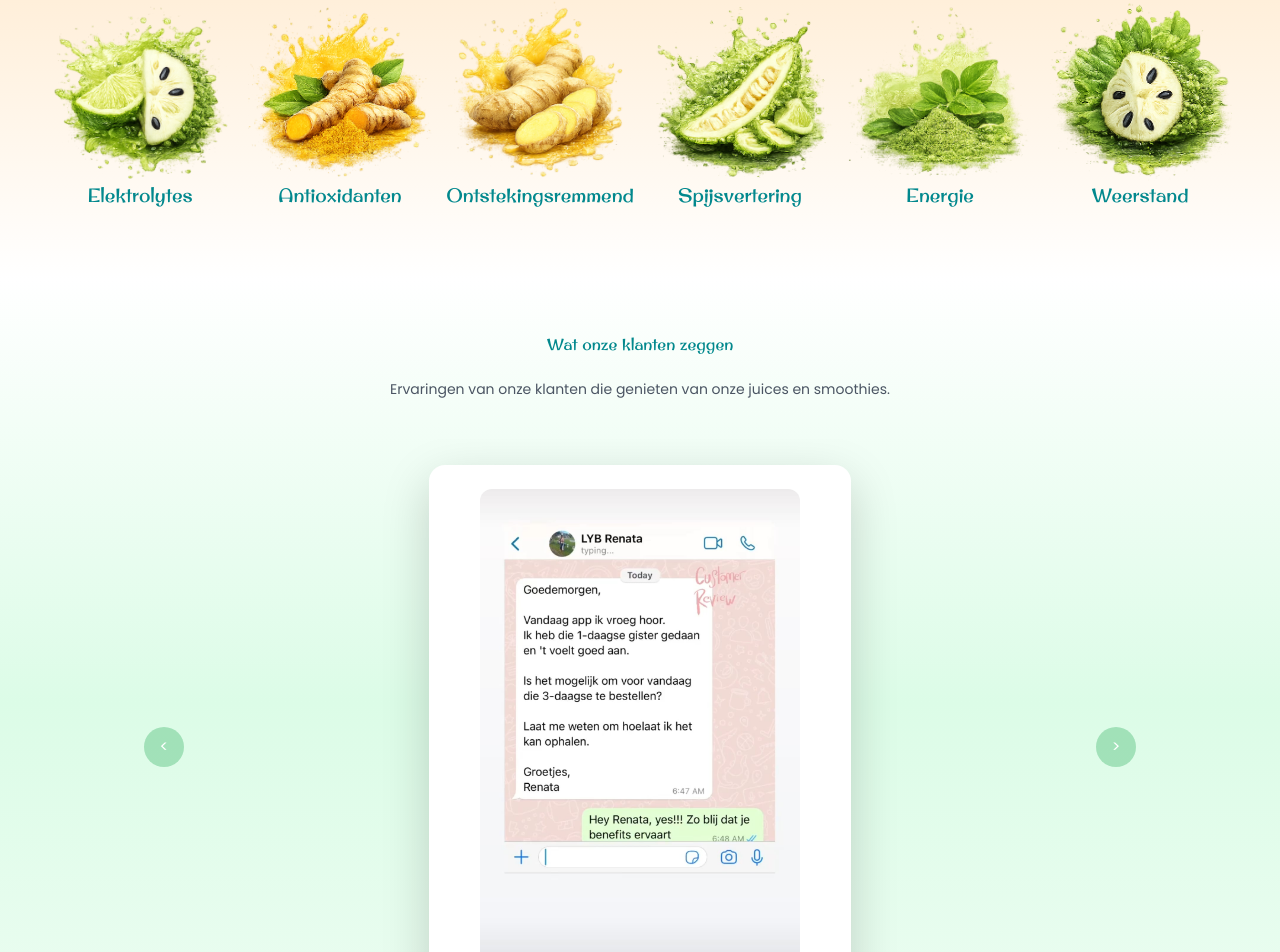
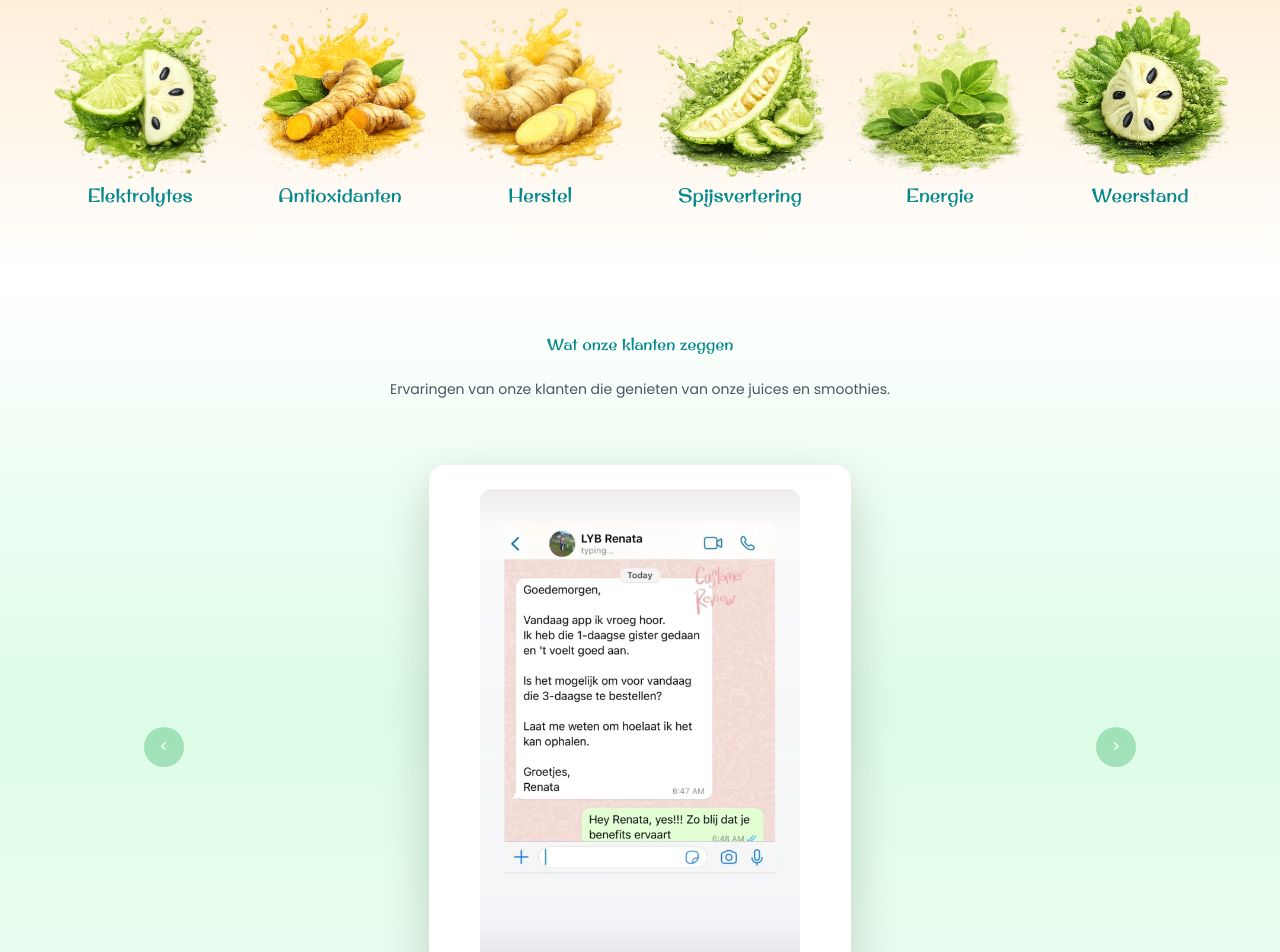
Before and after one commit to Alfijah/lyb-app, a React (Vite) app: page /#/ in a window 1280 px wide. Shown: the part 2245-3197 px from the top of the page. Built offline with nearby package versions, Linux system fonts and the light colour scheme; a web font is replaced by a local one.

Commit message:
herstel replacement

```diff
--- a/src/components/BenefitsSection.tsx
+++ b/src/components/BenefitsSection.tsx
@@ -29,7 +29,7 @@ export default function BenefitsSection() {
       icon: (
         <img src={ontsteking} alt="ontstekingremmend"/>
       ),
-      title: "Ontstekingsremmend",
+      title: "Herstel",
     },
     {
       id: 4,
```
